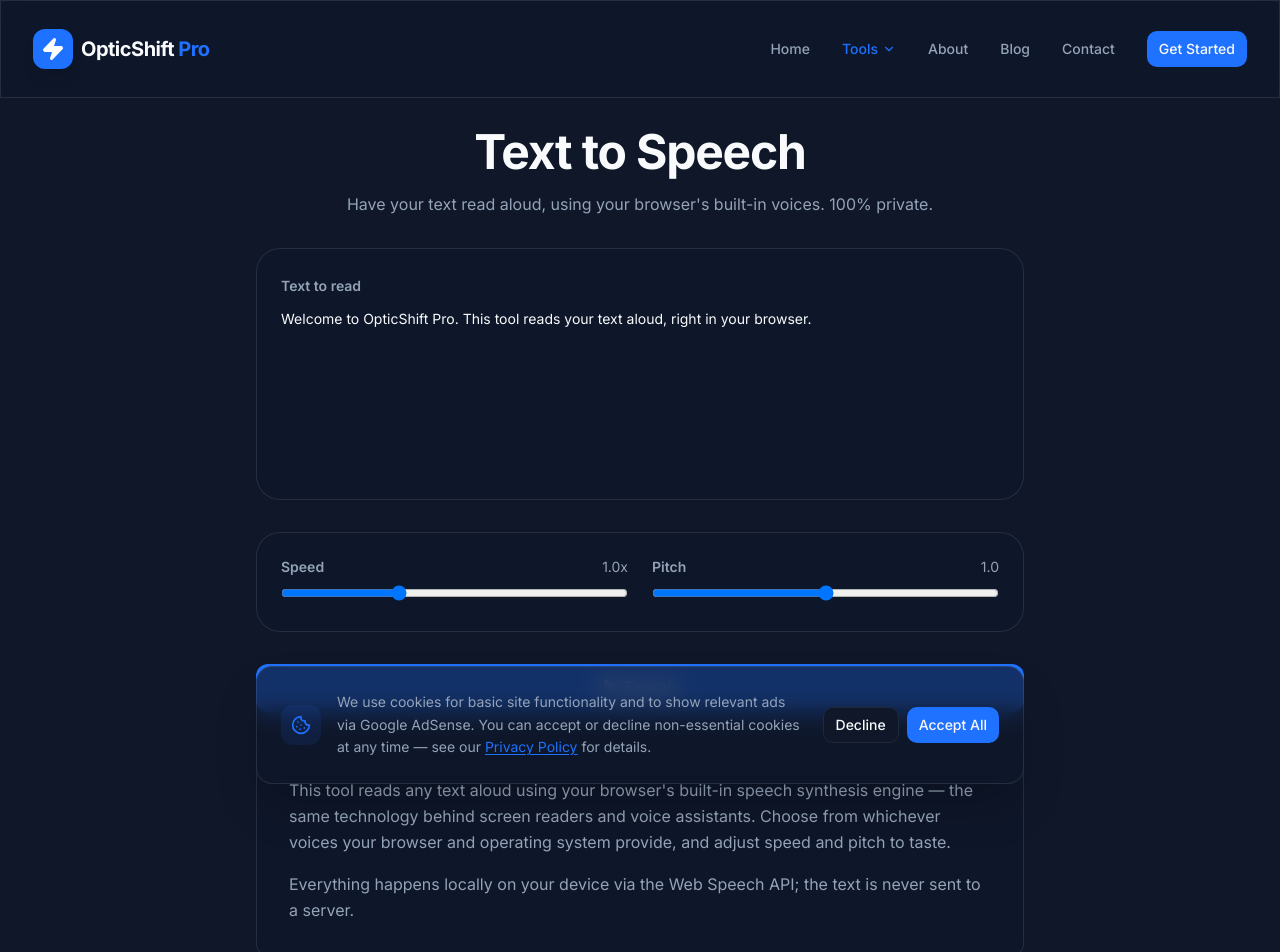
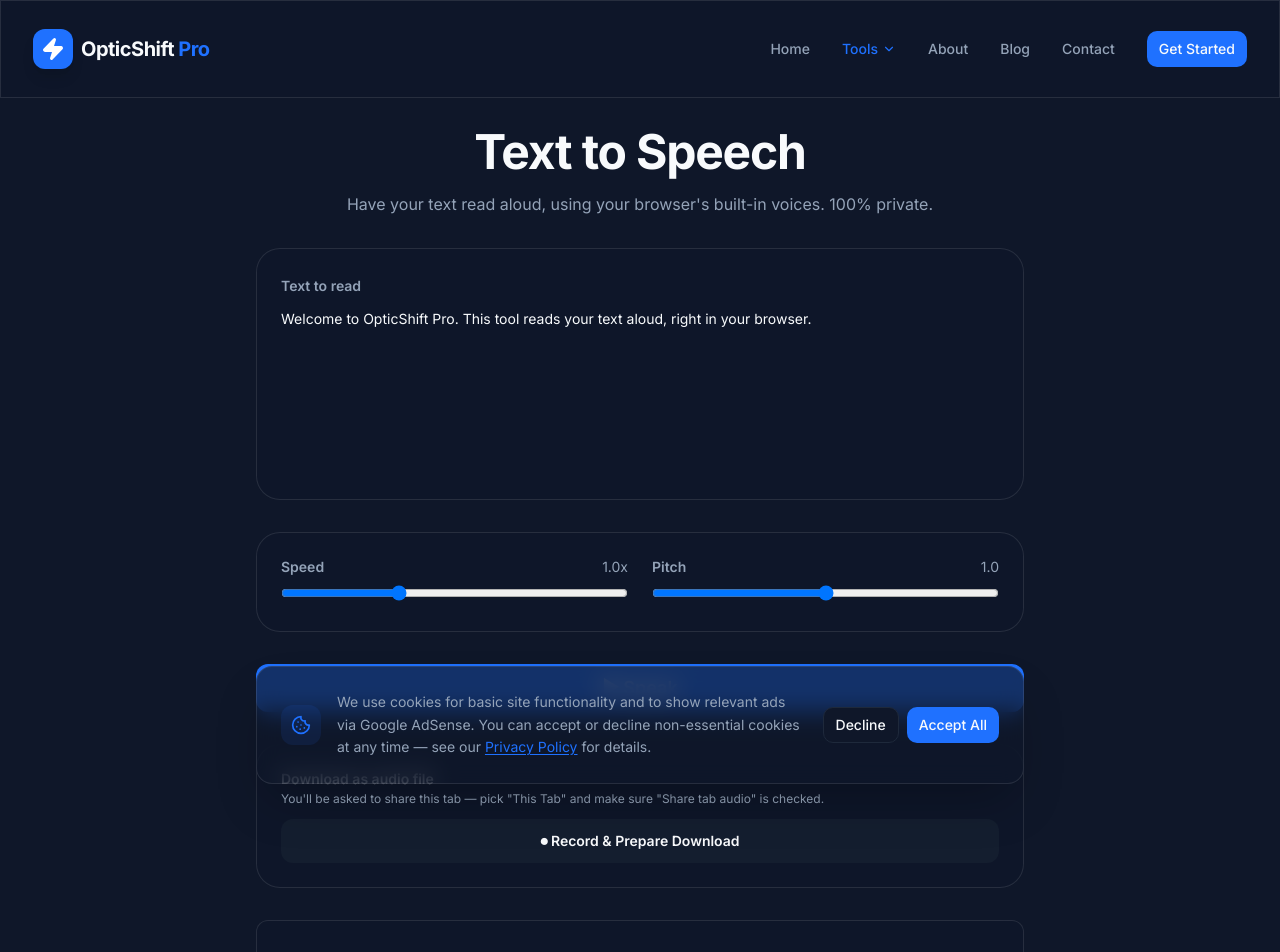
Before and after one commit to surajkumar122024-star/ok01, a Next.js app: page /tools/text-to-speech in a window 1280 px wide. Shown: the top 952 px of the page. Built offline with nearby package versions, Linux system fonts and the light colour scheme.

Commit message:
Add audio download to Text to Speech

```diff
--- a/src/app/tools/text-to-speech/TextToSpeechClient.tsx
+++ b/src/app/tools/text-to-speech/TextToSpeechClient.tsx
@@ -16,6 +16,17 @@ export default function TextToSpeechClient() {
   const [supported, setSupported] = useState(true)
   const utteranceRef = useRef<SpeechSynthesisUtterance | null>(null)
 
+  // Recording (tab-audio capture) state
+  const recordingSupportedRef = useRef(false)
+  const [recordingSupported, setRecordingSupported] = useState(false)
+  const [recording, setRecording] = useState(false)
+  const [recordingError, setRecordingError] = useState('')
+  const [downloadUrl, setDownloadUrl] = useState<string | null>(null)
+  const [downloadExt, setDownloadExt] = useState('webm')
+  const mediaRecorderRef = useRef<MediaRecorder | null>(null)
+  const captureStreamRef = useRef<MediaStream | null>(null)
+  const chunksRef = useRef<Blob[]>([])
+
   useEffect(() => {
     if (typeof window === 'undefined' || !window.speechSynthesis) {
       setSupported(false)
@@ -27,16 +38,28 @@ export default function TextToSpeechClient() {
     }
     loadVoices()
     window.speechSynthesis.onvoiceschanged = loadVoices
+
+    const canCapture = typeof navigator !== 'undefined' &&
+      !!navigator.mediaDevices?.getDisplayMedia &&
+      typeof window.MediaRecorder !== 'undefined'
+    recordingSupportedRef.current = canCapture
+    setRecordingSupported(canCapture)
+
     return () => { window.speechSynthesis.onvoiceschanged = null }
   }, [])
+
+  const buildUtterance = () => {
+    const utterance = new SpeechSynthesisUtterance(text)
+    if (voices[voiceIndex]) utterance.voice = voices[voiceIndex]
+    utterance.rate = rate
+    utterance.pitch = pitch
+    return utterance
+  }
 
   const speak = () => {
     if (!supported || !text.trim()) return
     window.speechSynthesis.cancel()
-    const utterance = new SpeechSynthesisUtterance(text)
-    if (voices[voiceIndex]) utterance.voice = voices[voiceIndex]
-    utterance.rate = rate
-    utterance.pitch = pitch
+    const utterance = buildUtterance()
     utterance.onstart = () => { setSpeaking(true); setPaused(false) }
     utterance.onend = () => { setSpeaking(false); setPaused(false) }
     utterance.onerror = () => { setSpeaking(false); setPaused(false) }
@@ -59,6 +82,101 @@ export default function TextToSpeechClient() {
     window.speechSynthesis.cancel()
     setSpeaking(false)
     setPaused(false)
+  }
+
+  const cleanupCapture = () => {
+    captureStreamRef.current?.getTracks().forEach((t) => t.stop())
+    captureStreamRef.current = null
+    mediaRecorderRef.current = null
+  }
+
+  const recordAndDownload = async () => {
+    if (!recordingSupportedRef.current || !text.trim()) return
+    setRecordingError('')
+    setDownloadUrl(null)
+    chunksRef.current = []
+
+    let displayStream: MediaStream
+    try {
+      // video: true is required by the browser to open the share picker at
+      // all — we discard the video track immediately and keep only audio.
+      displayStream = await navigator.mediaDevices.getDisplayMedia({ video: true, audio: true })
+    } catch {
+      setRecordingError('Permission was cancelled — recording needs you to share this tab with audio.')
+      return
+    }
+
+    const audioTracks = displayStream.getAudioTracks()
+    if (audioTracks.length === 0) {
+      displayStream.getTracks().forEach((t) => t.stop())
+      setRecordingError('No audio was shared. When the picker opens, choose "This Tab" and make sure "Share tab audio" is checked.')
+      return
+    }
+    // Stop the video track right away — we only need audio, and this
+    // avoids capturing/holding a video feed unnecessarily.
+    displayStream.getVideoTracks().forEach((t) => t.stop())
+
+    const audioOnlyStream = new MediaStream(audioTracks)
+    captureStreamRef.current = displayStream
+
+    const mimeCandidates = ['audio/webm;codecs=opus', 'audio/webm', 'audio/ogg;codecs=opus']
+    const mimeType = mimeCandidates.find((m) => MediaRecorder.isTypeSupported(m)) || ''
+    const recorder = mimeType ? new MediaRecorder(audioOnlyStream, { mimeType }) : new MediaRecorder(audioOnlyStream)
+    setDownloadExt(mimeType.includes('ogg') ? 'ogg' : 'webm')
+
+    recorder.ondataavailable = (e) => { if (e.data.size > 0) chunksRef.current.push(e.data) }
+    recorder.onstop = () => {
+      const blob = new Blob(chunksRef.current, { type: mimeType || 'audio/webm' })
+      setDownloadUrl(URL.createObjectURL(blob))
+      setRecording(false)
+      cleanupCapture()
+    }
+
+    // If the user stops sharing from the browser's own "Stop sharing" bar
+    // mid-recording, wind everything down gracefully.
+    audioTracks[0].addEventListener('ended', () => {
+      if (mediaRecorderRef.current && mediaRecorderRef.current.state !== 'inactive') {
+        window.speechSynthesis.cancel()
+        setSpeaking(false)
+        setPaused(false)
+        mediaRecorderRef.current.stop()
+      }
+    })
+
+    mediaRecorderRef.current = recorder
+    recorder.start()
+    setRecording(true)
+
+    window.speechSynthesis.cancel()
+    const utterance = buildUtterance()
+    utterance.onstart = () => { setSpeaking(true); setPaused(false) }
+    utterance.onend = () => {
+      setSpeaking(false)
+      setPaused(false)
+      // Small tail delay so the last word isn't clipped in the recording.
+      setTimeout(() => {
+        if (mediaRecorderRef.current && mediaRecorderRef.current.state !== 'inactive') {
+          mediaRecorderRef.current.stop()
+        }
+      }, 300)
+    }
+    utterance.onerror = () => {
+      setSpeaking(false)
+      setPaused(false)
+      if (mediaRecorderRef.current && mediaRecorderRef.current.state !== 'inactive') {
+        mediaRecorderRef.current.stop()
+      }
+    }
+    utteranceRef.current = utterance
+    window.speechSynthesis.speak(utterance)
+  }
+
+  const downloadRecording = () => {
+    if (!downloadUrl) return
+    const a = document.createElement('a')
+    a.href = downloadUrl
+    a.download = `speech.${downloadExt}`
+    a.click()
   }
 
   return (
@@ -122,12 +240,12 @@ export default function TextToSpeechClient() {
 
             <div className="flex gap-3">
               {!speaking ? (
-                <button onClick={speak} className="flex-1 h-12 bg-primary text-primary-foreground rounded-xl text-lg font-semibold hover:opacity-90 transition">
+                <button onClick={speak} disabled={recording} className="flex-1 h-12 bg-primary text-primary-foreground rounded-xl text-lg font-semibold hover:opacity-90 transition disabled:opacity-50">
                   ▶ Speak
                 </button>
               ) : (
                 <>
-                  <button onClick={pauseResume} className="flex-1 h-12 bg-muted/40 hover:bg-muted rounded-xl text-lg font-semibold transition">
+                  <button onClick={pauseResume} disabled={recording} className="flex-1 h-12 bg-muted/40 hover:bg-muted rounded-xl text-lg font-semibold transition disabled:opacity-50">
                     {paused ? '▶ Resume' : '⏸ Pause'}
                   </button>
                   <button onClick={stop} className="flex-1 h-12 bg-destructive text-destructive-foreground rounded-xl text-lg font-semibold hover:opacity-90 transition">
@@ -136,6 +254,43 @@ export default function TextToSpeechClient() {
                 </>
               )}
             </div>
+
+            {recordingSupported && (
+              <div className="glass rounded-3xl border p-6 space-y-3">
+                <div className="flex items-center justify-between">
+                  <div>
+                    <p className="text-sm font-semibold">Download as audio file</p>
+                    <p className="text-xs text-muted-foreground mt-0.5">
+                      You&apos;ll be asked to share this tab — pick &quot;This Tab&quot; and make sure &quot;Share tab audio&quot; is checked.
+                    </p>
+                  </div>
+                </div>
+
+                {!downloadUrl ? (
+                  <button
+                    onClick={recordAndDownload}
+                    disabled={recording || speaking || !text.trim()}
+                    className="w-full h-11 bg-muted/40 hover:bg-muted rounded-xl text-sm font-semibold transition disabled:opacity-50"
+                  >
+                    {recording ? '🔴 Recording…' : '⏺ Record & Prepare Download'}
+                  </button>
+                ) : (
+                  <div className="flex gap-3">
+                    <button onClick={downloadRecording} className="flex-1 h-11 bg-primary text-primary-foreground rounded-xl text-sm font-semibold hover:opacity-90 transition">
+                      ⬇ Download Audio
+                    </button>
+                    <button
+                      onClick={() => { setDownloadUrl(null); setRecordingError('') }}
+                      className="px-4 h-11 bg-muted/40 hover:bg-muted rounded-xl text-sm font-semibold transition"
+                    >
+                      Record again
+                    </button>
+                  </div>
+                )}
+
+                {recordingError && <p className="text-xs text-red-500">{recordingError}</p>}
+              </div>
+            )}
           </>
         )}
 
--- a/src/data/toolContent.ts
+++ b/src/data/toolContent.ts
@@ -134,7 +134,7 @@ export const toolContent: Record<string, ToolContentData> = {
       "If a voice sounds robotic or wrong for the language, try a different one from the dropdown — quality and language coverage vary a lot between the voices your OS/browser installs.",
     ],
     faqs: [
-      { q: "Can I download the audio?", a: "Not currently — browsers don't provide a way to export Speech Synthesis output as an audio file; this tool plays audio live only." },
+      { q: "Can I download the audio?", a: "Yes — use 'Record & Prepare Download' below the player. It records the tab's own audio while the text plays, so it needs a one-time permission where you share this tab with 'Share tab audio' checked. This only works in Chrome/Edge on desktop, since Firefox and Safari don't support tab-audio capture yet." },
       { q: "Why do the available voices differ from another device?", a: "Voices come from your operating system and browser, not from this tool — different devices ship with different voice sets installed." },
       { q: "Does this tool send my text anywhere?", a: "No — speech is generated entirely on your device using the browser's built-in Speech Synthesis API." },
     ],
```
Also changed, not shown: 1 other file (tests, documents, lock files or other folders).
